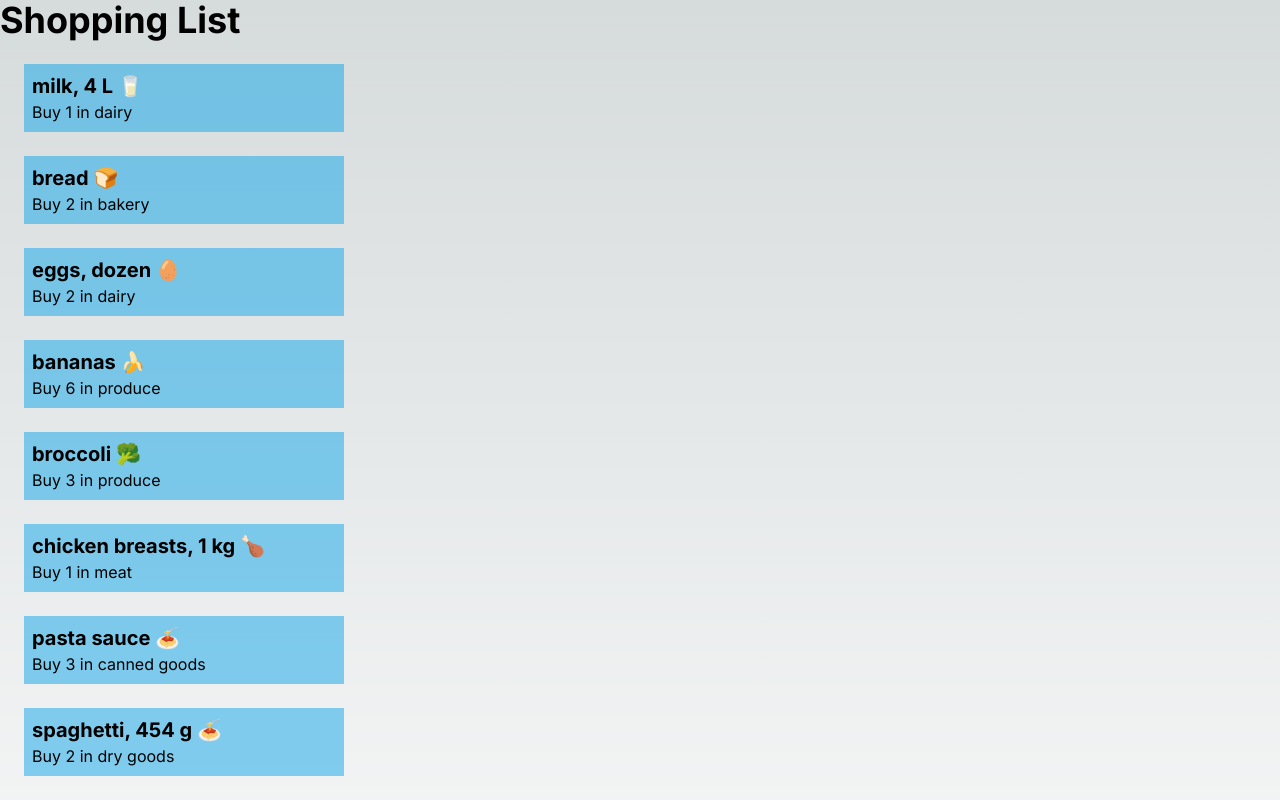
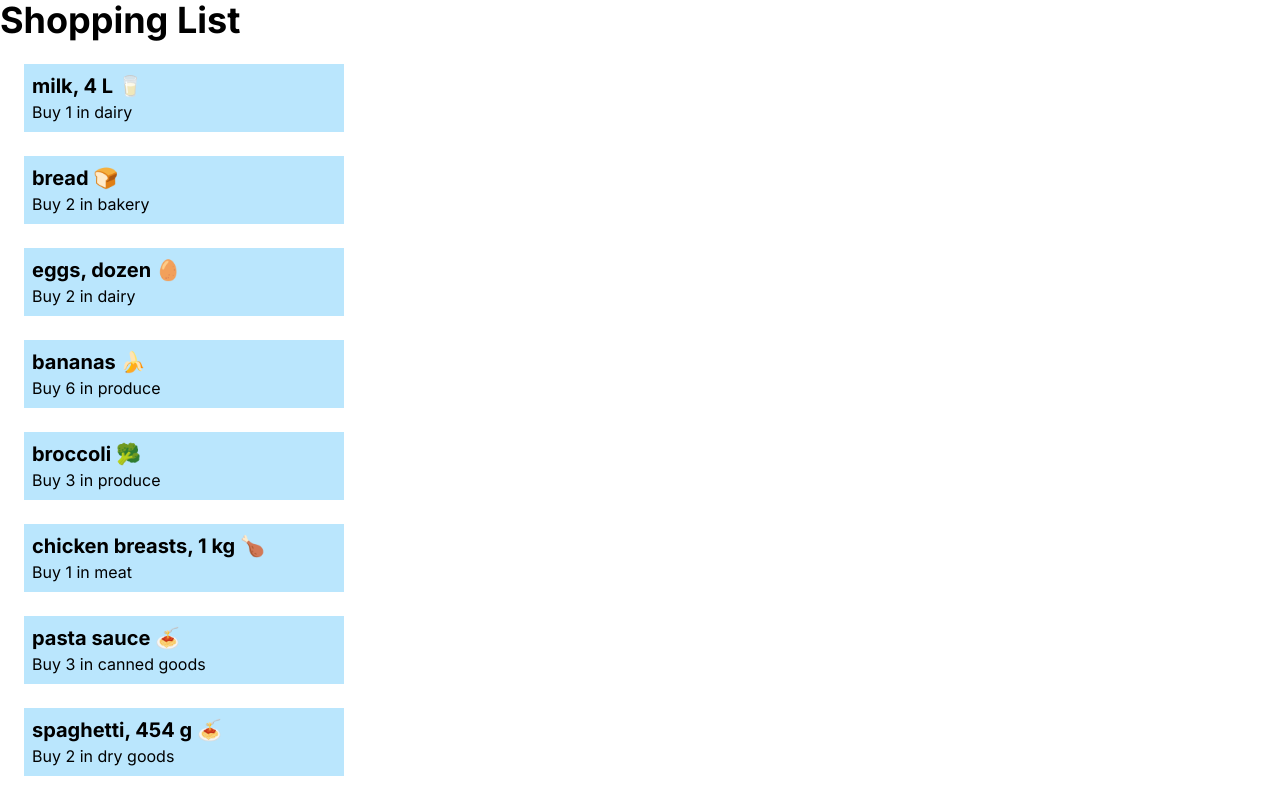
Before and after one commit to zzha142/cprg306-assignments, a Next.js app: page /week-3 in a window 1280 px wide. Shown: the top 800 px of the page. Built offline with nearby package versions, Linux system fonts and the light colour scheme.

Commit message:
w3-assignment
update for color

```diff
--- a/app/week-3/item.js
+++ b/app/week-3/item.js
@@ -1,6 +1,6 @@
 export default function Item({name,quantity,category}){
     return(
-        <div className="m-6 p-2 bg-sky-500/50 w-1/4">
+        <div className="m-6 p-2 bg-sky-200 w-1/4">
             <h3 className="text-xl font-bold">{name}</h3>
             <p>Buy {quantity} in {category}</p>
         </div>
--- a/app/week-3/page.js
+++ b/app/week-3/page.js
@@ -3,7 +3,7 @@
 
 export default function Page(){
     return(
-        <main className="f-screen">
+        <main className="f-screen bg-white">
             <h1 className="font-bold text-4xl">Shopping List</h1>
             <ItemList />
         </main>
```
